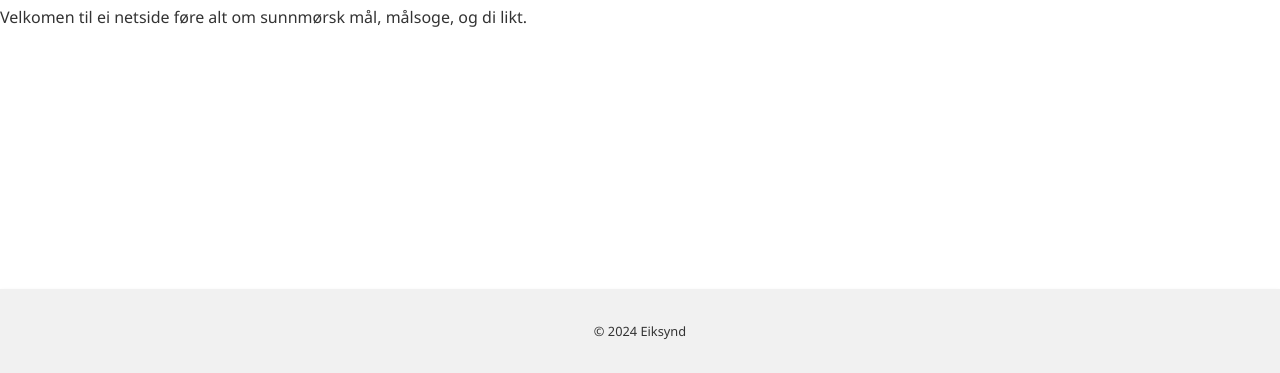
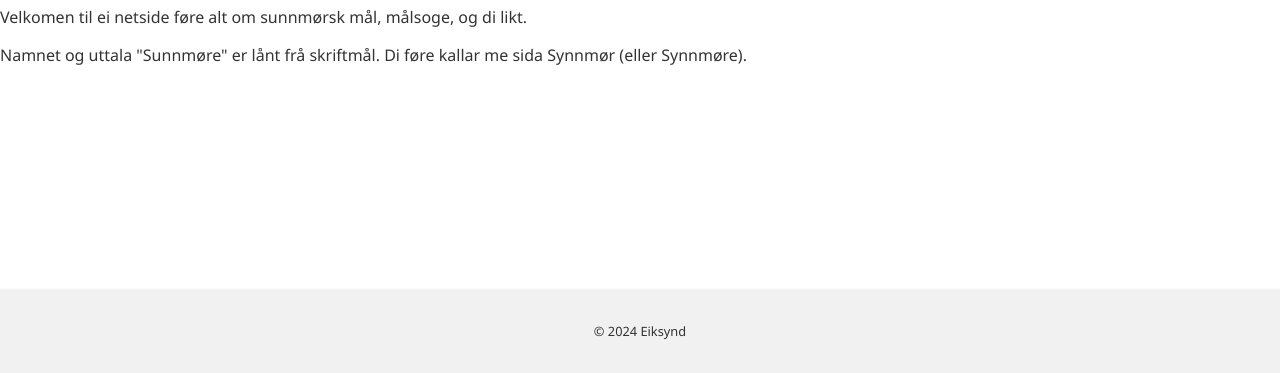
Before and after one commit to Eiksynd/synnmoer, a plain HTML site: page index.html in a window 1280 px wide. Shown: the part 427-800 px from the top of the page. Drawn offline with Linux system fonts and the light colour scheme.

Commit message:
Update index.html

```diff
--- a/index.html
+++ b/index.html
@@ -25,6 +25,7 @@
     <div class="content-wrap">
         <h1>Heim</h1>
         <p>Velkomen til ei netside føre alt om sunnmørsk mål, målsoge, og di likt.</p>
+        <p>Namnet og uttala "Sunnmøre" er lånt frå skriftmål. Di føre kallar me sida Synnmør (eller Synnmøre).</p>
     </div>
 
     <footer>
```
